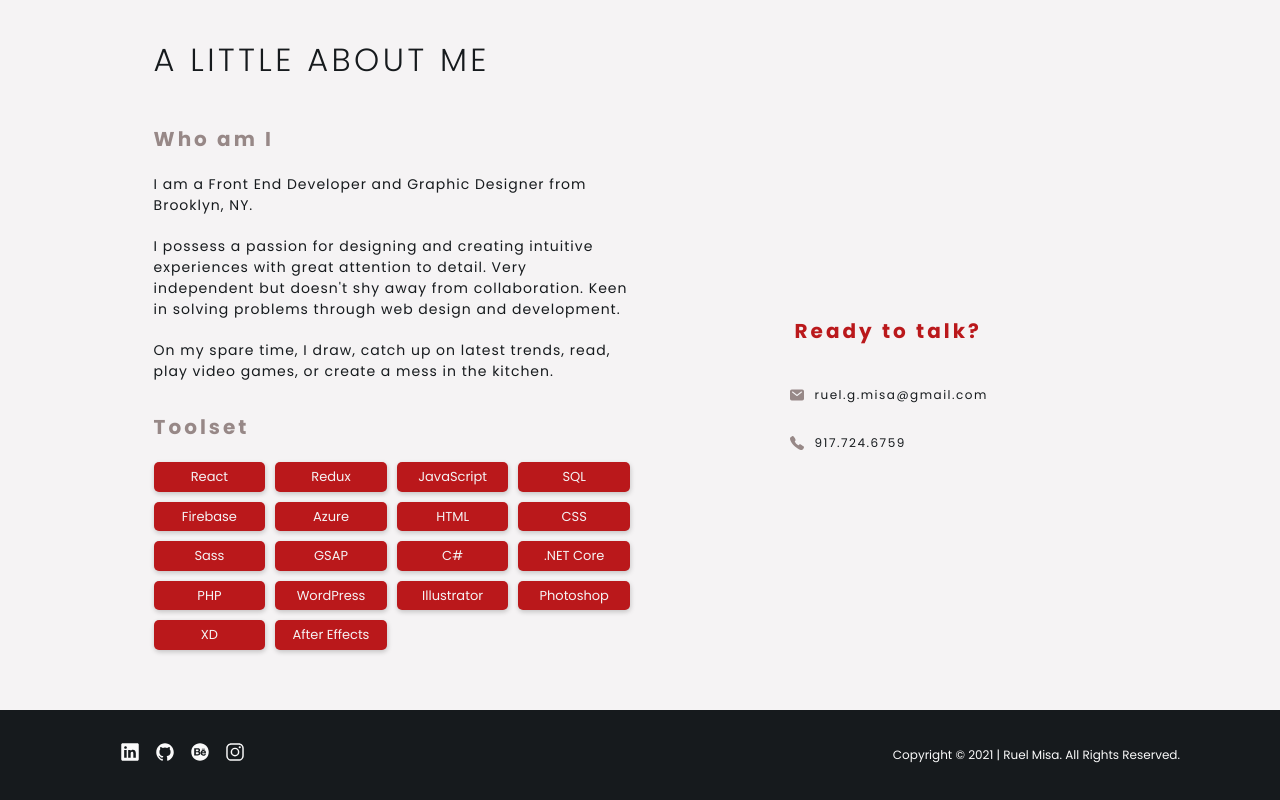
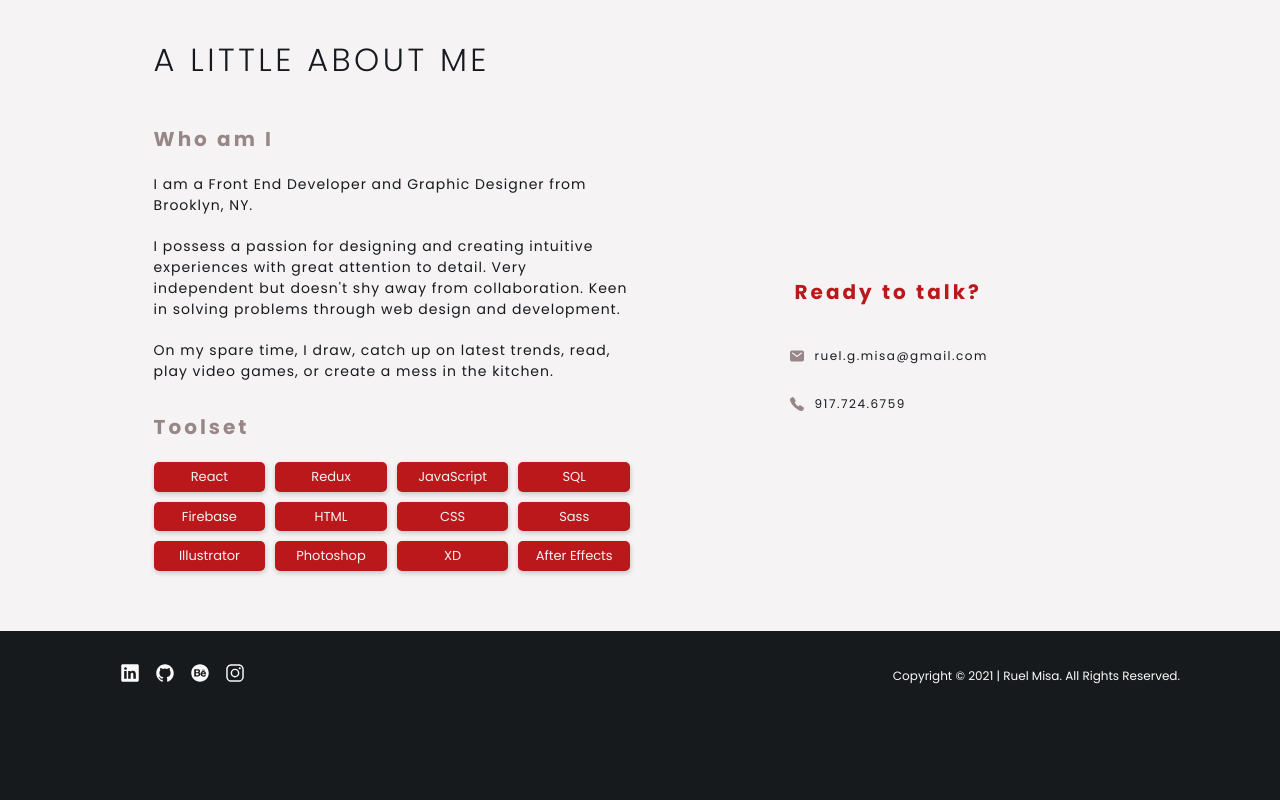
Before and after one commit to theruelmisa/theruelmisa_v1, a React (Create React App) app: page / in a window 1280 px wide. Shown: the part 2232-3032 px from the top of the page. After the commit the page ends 2953 px from the top, so only its background shows below. Built offline with nearby package versions, Linux system fonts and the light colour scheme.

Commit message:
edited about data

```diff
--- a/src/data/aboutData.js
+++ b/src/data/aboutData.js
@@ -8,15 +8,9 @@ export const aboutDetails = {
         'JavaScript',
         'SQL',
         'Firebase',
-        'Azure',
         'HTML',
         'CSS',
         'Sass',
-        'GSAP',
-        'C#',
-        '.NET Core',
-        'PHP',
-        'WordPress',
         'Illustrator',
         'Photoshop',
         'XD',
```
Also changed, not shown: 1 other file (tests, documents, lock files or other folders).
